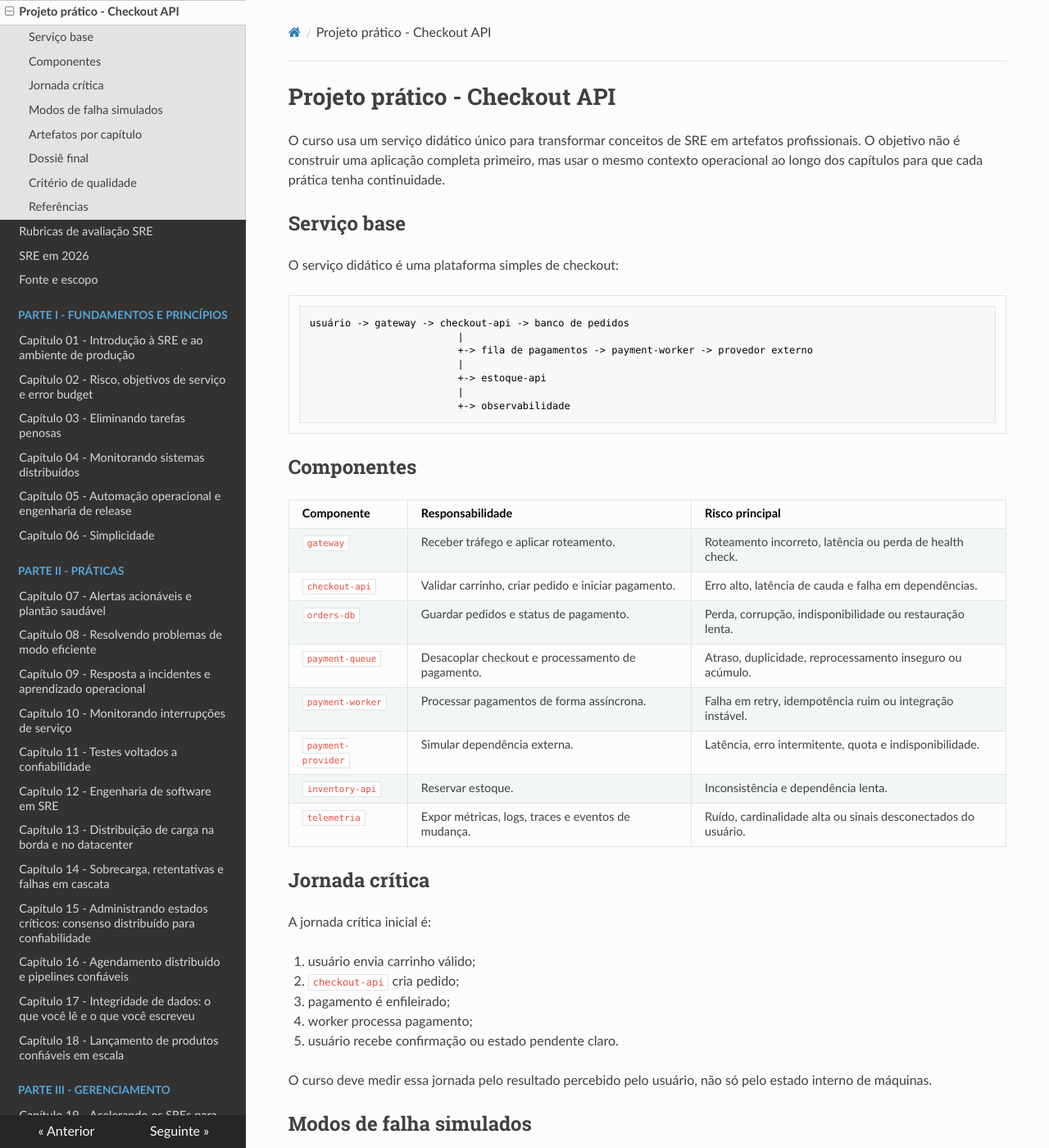
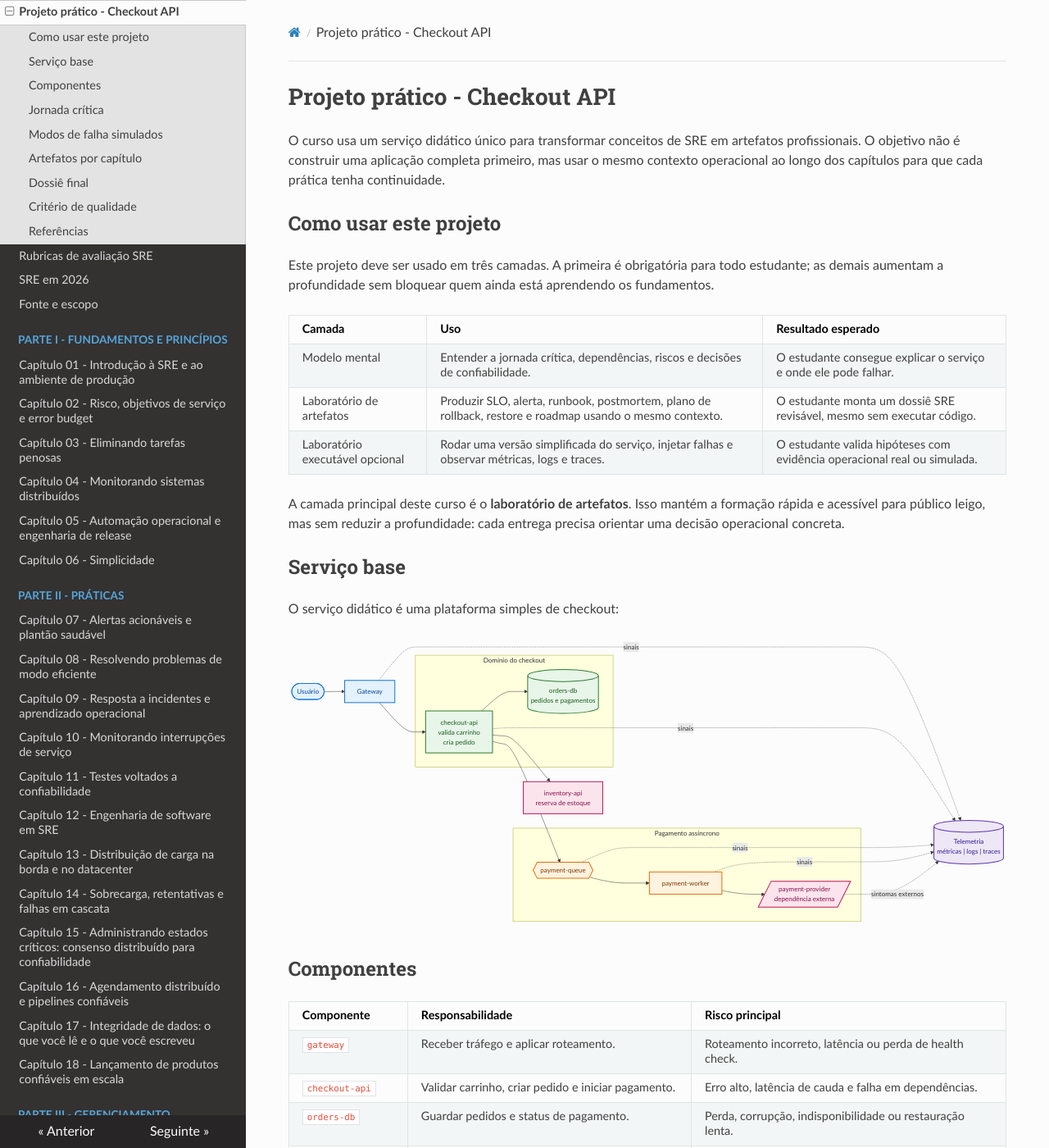
Before and after one commit to rafaelrezo/curso-engenharia-confiabilidade, an MkDocs documentation site: the page built from docs/projeto-pratico.md, in a window 1280 px wide and 1400 px high. Shown: the whole window at 82% size. Built offline with MkDocs 1.6.1, drawn with Linux system fonts in a browser that asks for light colours; nearby versions of some CDN libraries.

Commit message:
Clarifica uso do projeto pratico

````diff
--- a/docs/projeto-pratico.md
+++ b/docs/projeto-pratico.md
@@ -5,18 +5,67 @@ artefatos profissionais. O objetivo não é construir uma aplicação completa
 primeiro, mas usar o mesmo contexto operacional ao longo dos capítulos para que
 cada prática tenha continuidade.
 
+## Como usar este projeto
+
+Este projeto deve ser usado em três camadas. A primeira é obrigatória para todo
+estudante; as demais aumentam a profundidade sem bloquear quem ainda está
+aprendendo os fundamentos.
+
+| Camada | Uso | Resultado esperado |
+| --- | --- | --- |
+| Modelo mental | Entender a jornada crítica, dependências, riscos e decisões de confiabilidade. | O estudante consegue explicar o serviço e onde ele pode falhar. |
+| Laboratório de artefatos | Produzir SLO, alerta, runbook, postmortem, plano de rollback, restore e roadmap usando o mesmo contexto. | O estudante monta um dossiê SRE revisável, mesmo sem executar código. |
+| Laboratório executável opcional | Rodar uma versão simplificada do serviço, injetar falhas e observar métricas, logs e traces. | O estudante valida hipóteses com evidência operacional real ou simulada. |
+
+A camada principal deste curso é o **laboratório de artefatos**. Isso mantém a
+formação rápida e acessível para público leigo, mas sem reduzir a profundidade:
+cada entrega precisa orientar uma decisão operacional concreta.
+
 ## Serviço base
 
 O serviço didático é uma plataforma simples de checkout:
 
-```text
-usuário -> gateway -> checkout-api -> banco de pedidos
-                         |
-                         +-> fila de pagamentos -> payment-worker -> provedor externo
-                         |
-                         +-> estoque-api
-                         |
-                         +-> observabilidade
+```mermaid
+flowchart LR
+    User([Usuário])
+    Gateway[Gateway]
+
+    subgraph Checkout["Domínio do checkout"]
+        Api["checkout-api<br/>valida carrinho<br/>cria pedido"]
+        Orders[(orders-db<br/>pedidos e pagamentos)]
+    end
+
+    subgraph Payments["Pagamento assíncrono"]
+        Queue{{payment-queue}}
+        Worker["payment-worker"]
+        Provider[/"payment-provider<br/>dependência externa"/]
+    end
+
+    Inventory["inventory-api<br/>reserva de estoque"]
+    Telemetry[("Telemetria<br/>métricas | logs | traces")]
+
+    User --> Gateway --> Api
+    Api --> Orders
+    Api --> Queue --> Worker --> Provider
+    Api --> Inventory
+
+    Gateway -. sinais .-> Telemetry
+    Api -. sinais .-> Telemetry
+    Queue -. sinais .-> Telemetry
+    Worker -. sinais .-> Telemetry
+    Provider -. sintomas externos .-> Telemetry
+
+    classDef entry fill:#e3f2fd,stroke:#1976d2,stroke-width:2px,color:#0d47a1;
+    classDef core fill:#e8f5e9,stroke:#2e7d32,stroke-width:2px,color:#1b5e20;
+    classDef async fill:#fff3e0,stroke:#ef6c00,stroke-width:2px,color:#7f3b00;
+    classDef external fill:#fce4ec,stroke:#c2185b,stroke-width:2px,color:#880e4f;
+    classDef telemetry fill:#ede7f6,stroke:#5e35b1,stroke-width:2px,color:#311b92;
+
+    class User,Gateway entry;
+    class Api,Orders core;
+    class Queue,Worker async;
+    class Provider,Inventory external;
+    class Telemetry telemetry;
 ```
 
 ## Componentes
````
